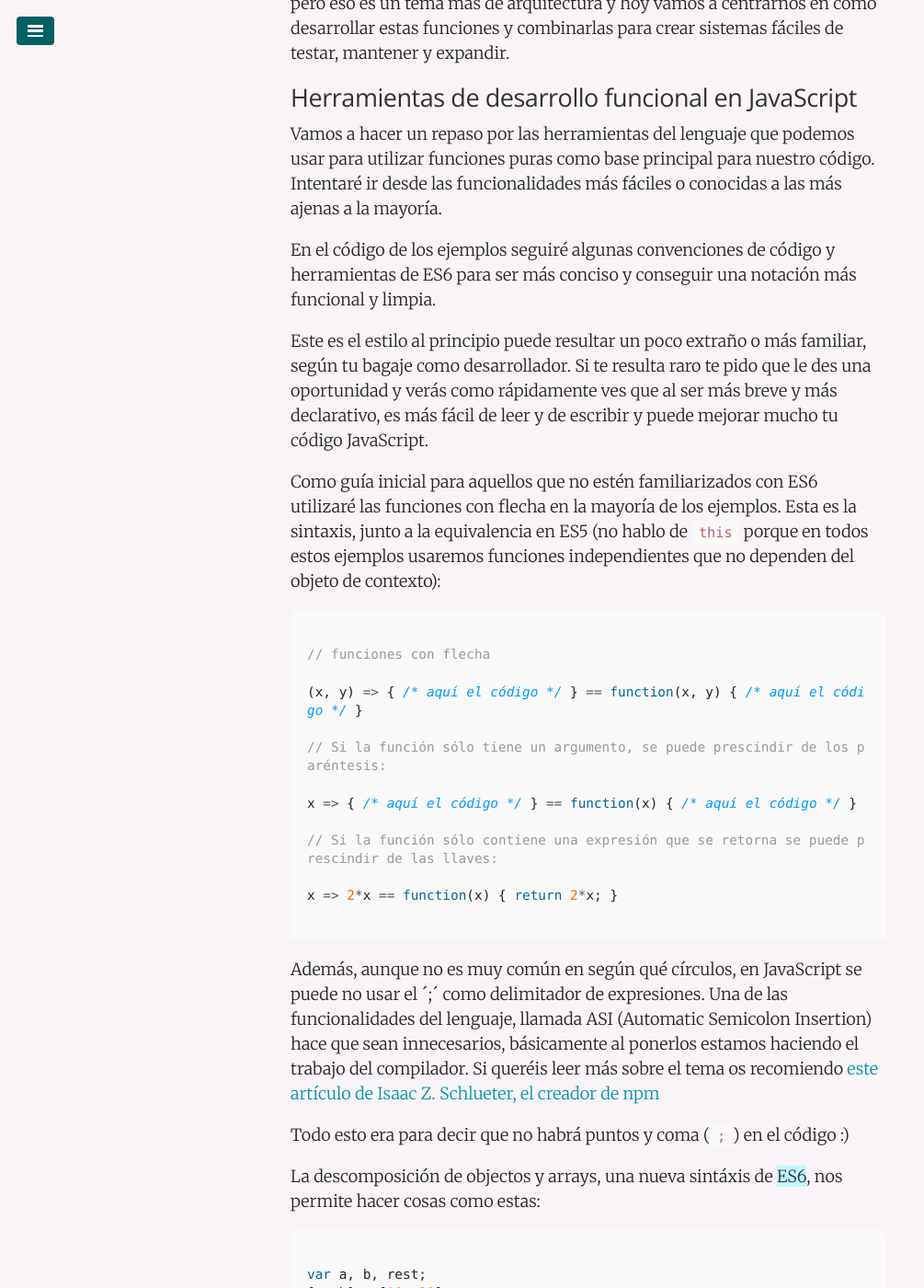
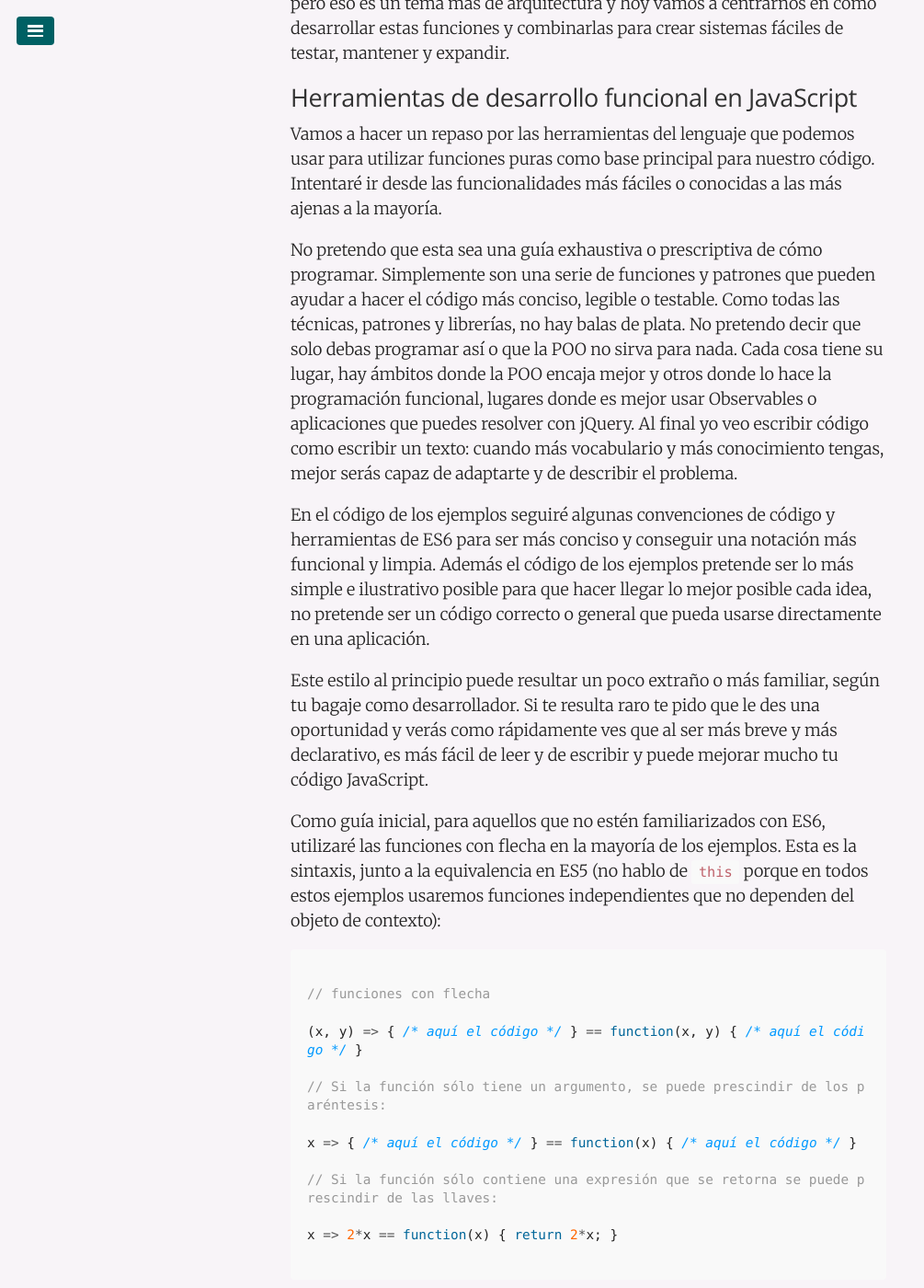
Before and after one commit to juanmirod/juanmirod.github.io, a Jekyll site: the page built from _posts/2017-06-16-introduccion-programacion-funcional-javascript.markdown, in a window 1280 px wide and 1400 px high, scrolled down 2438 px. Shown: the whole window at 92% size, without its empty margins (0-1005 px from the left). Built offline with Jekyll 4.4.1, drawn with Linux system fonts in a browser that asks for light colours.

Commit message:
wip: functional javascript

````diff
--- a/_posts/2017-06-16-introduccion-programacion-funcional-javascript.markdown
+++ b/_posts/2017-06-16-introduccion-programacion-funcional-javascript.markdown
@@ -42,11 +42,13 @@ Sobre el tema de crear un nucleo de funciones puras y una serie de plugins o mó
 
 Vamos a hacer un repaso por las herramientas del lenguaje que podemos usar para utilizar funciones puras como base principal para nuestro código. Intentaré ir desde las funcionalidades más fáciles o conocidas a las más ajenas a la mayoría.
 
-En el código de los ejemplos seguiré algunas convenciones de código y herramientas de ES6 para ser más conciso y conseguir una notación más funcional y limpia.
+No pretendo que esta sea una guía exhaustiva o prescriptiva de cómo programar. Simplemente son una serie de funciones y patrones que pueden ayudar a hacer el código más conciso, legible o testable. Como todas las técnicas, patrones y librerías, no hay balas de plata. No pretendo decir que solo debas programar así o que la POO no sirva para nada. Cada cosa tiene su lugar, hay ámbitos donde la POO encaja mejor y otros donde lo hace la programación funcional, lugares donde es mejor usar Observables o aplicaciones que puedes resolver con jQuery. Al final yo veo escribir código como escribir un texto: cuando más vocabulario y más conocimiento tengas, mejor serás capaz de adaptarte y de describir el problema.
 
-Este es el estilo al principio puede resultar un poco extraño o más familiar, según tu bagaje como desarrollador. Si te resulta raro te pido que le des una oportunidad y verás como rápidamente ves que al ser más breve y más declarativo, es más fácil de leer y de escribir y puede mejorar mucho tu código JavaScript.
+En el código de los ejemplos seguiré algunas convenciones de código y herramientas de ES6 para ser más conciso y conseguir una notación más funcional y limpia. Además el código de los ejemplos pretende ser lo más simple e ilustrativo posible para que hacer llegar lo mejor posible cada idea, no pretende ser un código correcto o general que pueda usarse directamente en una aplicación.
 
-Como guía inicial para aquellos que no estén familiarizados con ES6 utilizaré las funciones con flecha en la mayoría de los ejemplos. Esta es la sintaxis, junto a la equivalencia en ES5 (no hablo de `this` porque en todos estos ejemplos usaremos funciones independientes que no dependen del objeto de contexto):
+Este estilo al principio puede resultar un poco extraño o más familiar, según tu bagaje como desarrollador. Si te resulta raro te pido que le des una oportunidad y verás como rápidamente ves que al ser más breve y más declarativo, es más fácil de leer y de escribir y puede mejorar mucho tu código JavaScript.
+
+Como guía inicial, para aquellos que no estén familiarizados con ES6, utilizaré las funciones con flecha en la mayoría de los ejemplos. Esta es la sintaxis, junto a la equivalencia en ES5 (no hablo de `this` porque en todos estos ejemplos usaremos funciones independientes que no dependen del objeto de contexto):
 
 ```javascript
 
````
